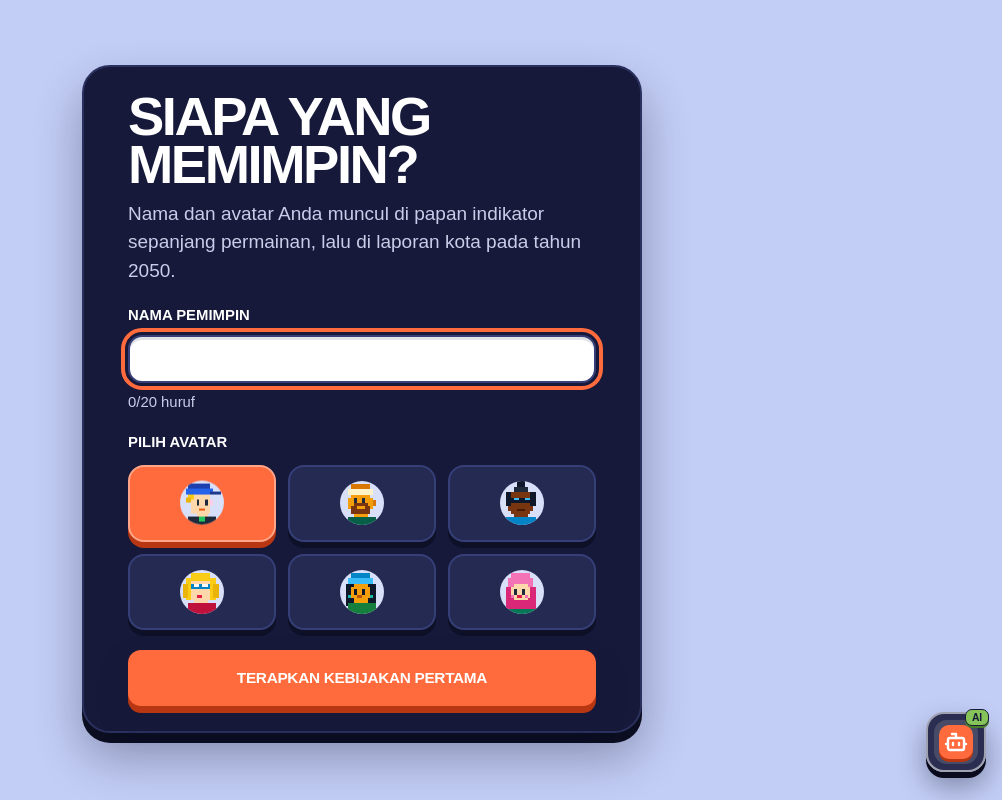
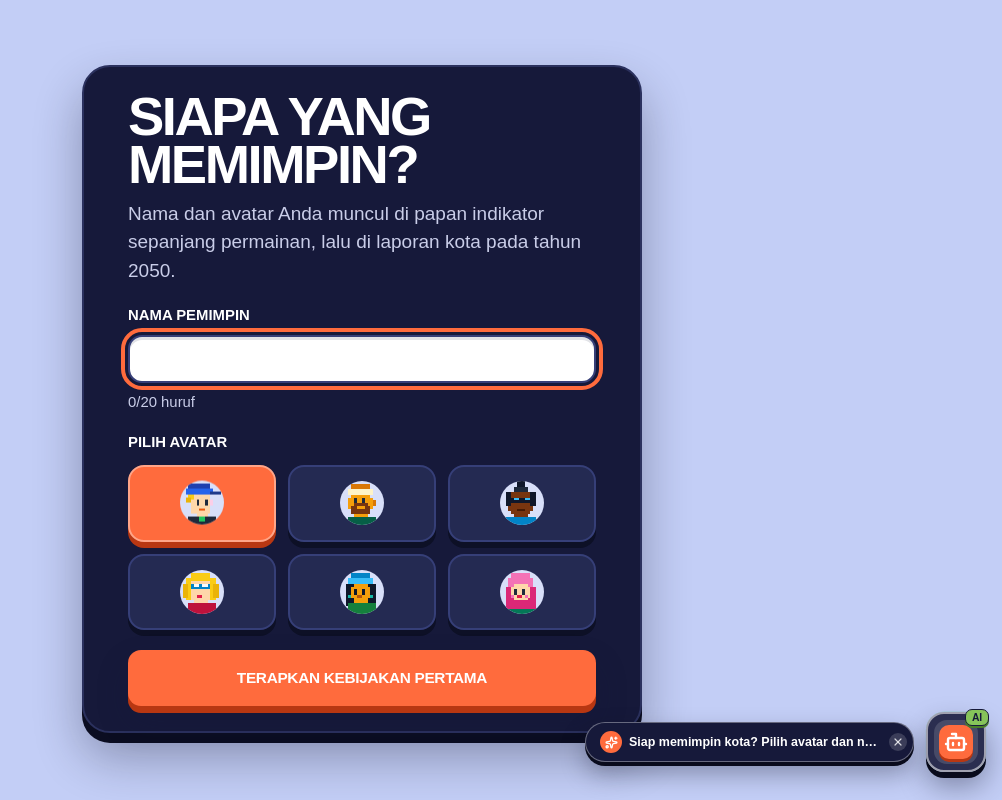
Before and after one commit to sija-sukses/ecopolis, a Next.js app: page /play in a window 1280 px wide. Shown: the whole page, without its empty margins (278-1280 px from the left). Built offline with nearby package versions, Linux system fonts and the light colour scheme; a web font is replaced by a local one.

Commit message:
feat(results,advisor): tambah stempel cap dinas evaluasi 2050 dan balon petunjuk lembut ai tara

```diff
--- a/app/(game)/game.css
+++ b/app/(game)/game.css
@@ -821,17 +821,131 @@
   letter-spacing: -0.03em;
 }
 
+.result__kicker-wrap {
+  display: flex;
+  align-items: center;
+  gap: 8px;
+  flex-wrap: wrap;
+}
+
 .result__badge {
   display: inline-flex;
   align-items: center;
-  padding: 7px 14px;
+  padding: 3px 8px;
   border-radius: 999px;
   background: var(--field-grass);
   color: var(--ink);
-  font-size: 0.72rem;
+  font-size: 0.64rem;
   font-weight: 900;
   text-transform: uppercase;
   letter-spacing: 0.03em;
+}
+
+/* Stempel Cap Dinas Evaluasi 2050 */
+.eval-stamp {
+  display: inline-flex;
+  padding: 3px;
+  border: 3px double currentColor;
+  border-radius: 12px;
+  text-transform: uppercase;
+  letter-spacing: 0.04em;
+  transform: rotate(-7deg);
+  user-select: none;
+  pointer-events: none;
+  animation: stampSlam 520ms cubic-bezier(0.18, 0.89, 0.32, 1.28) forwards;
+  animation-delay: 280ms;
+  opacity: 0;
+  flex-shrink: 0;
+}
+
+@keyframes stampSlam {
+  0% {
+    opacity: 0;
+    transform: scale(2.4) rotate(-26deg);
+    filter: blur(3px);
+  }
+  65% {
+    opacity: 1;
+    transform: scale(0.93) rotate(-5deg);
+    filter: blur(0);
+  }
+  82% {
+    transform: scale(1.04) rotate(-8deg);
+  }
+  100% {
+    opacity: 0.94;
+    transform: scale(1) rotate(-7deg);
+    filter: blur(0);
+  }
+}
+
+.eval-stamp--a {
+  color: #166534;
+  background: rgba(22, 101, 52, 0.06);
+  box-shadow: inset 0 0 0 1px rgba(22, 101, 52, 0.16);
+}
+
+.eval-stamp--b {
+  color: #c2410c;
+  background: rgba(194, 65, 12, 0.06);
+  box-shadow: inset 0 0 0 1px rgba(194, 65, 12, 0.16);
+}
+
+.eval-stamp--c {
+  color: #b91c1c;
+  background: rgba(185, 28, 28, 0.06);
+  box-shadow: inset 0 0 0 1px rgba(185, 28, 28, 0.16);
+}
+
+.eval-stamp__inner {
+  display: flex;
+  flex-direction: column;
+  align-items: center;
+  padding: 4px 10px;
+  border: 1.5px dashed currentColor;
+  border-radius: 8px;
+  gap: 1px;
+  line-height: 1.1;
+}
+
+.eval-stamp__agency {
+  font-size: 0.55rem;
+  font-weight: 900;
+  letter-spacing: 0.08em;
+  opacity: 0.88;
+}
+
+.eval-stamp__center {
+  display: flex;
+  flex-direction: column;
+  align-items: center;
+  padding-block: 2px;
+}
+
+.eval-stamp__grade {
+  font-size: 1.15rem;
+  font-weight: 900;
+  letter-spacing: 0.06em;
+  line-height: 1;
+}
+
+.eval-stamp__status {
+  font-size: 0.6rem;
+  font-weight: 900;
+  letter-spacing: 0.04em;
+  margin-top: 2px;
+}
+
+.eval-stamp__date {
+  font-size: 0.5rem;
+  font-weight: 800;
+  letter-spacing: 0.1em;
+  opacity: 0.88;
+  border-top: 1px solid currentColor;
+  padding-top: 2px;
+  margin-top: 2px;
+  width: 100%;
+  text-align: center;
 }
 
 .result__title {
@@ -1637,8 +1751,13 @@
   .crane-jib,
   .crane-load,
   .confetti-piece,
-  .mayor-sprite--ceremony {
+  .mayor-sprite--ceremony,
+  .eval-stamp,
+  .assist__orb--nudge,
+  .assist__nudge {
     animation: none;
+    transform: none;
+    opacity: 1;
   }
 
   .pick__btn:hover {
@@ -1963,6 +2082,124 @@
   box-shadow: 0 2px 0 #487d27;
 }
 
+/* Denyut pendar aura dan balon petunjuk lembut staf ahli AI TARA */
+.assist__orb--nudge {
+  animation: orbNudgePulse 2.8s ease-in-out infinite;
+}
+
+@keyframes orbNudgePulse {
+  0%, 100% {
+    box-shadow:
+      0 6px 0 #090b1c,
+      0 14px 28px rgba(11, 13, 33, 0.38),
+      0 0 0 0 rgba(74, 222, 128, 0.55);
+  }
+  50% {
+    box-shadow:
+      0 6px 0 #090b1c,
+      0 16px 32px rgba(11, 13, 33, 0.44),
+      0 0 0 9px rgba(74, 222, 128, 0);
+  }
+}
+
+.assist__nudge {
+  position: absolute;
+  top: 50%;
+  transform: translateY(-50%);
+  display: flex;
+  align-items: center;
+  gap: 4px;
+  padding: 4px 6px 4px 8px;
+  border: 1.5px solid rgba(255, 255, 255, 0.35);
+  border-radius: 999px;
+  background: var(--field-ink);
+  color: #ffffff;
+  box-shadow:
+    0 4px 0 #090b1c,
+    0 12px 24px rgba(11, 13, 33, 0.35);
+  white-space: nowrap;
+  animation: nudgeSlideIn 320ms cubic-bezier(0.22, 1, 0.36, 1) forwards;
+  pointer-events: auto;
+  z-index: 2;
+}
+
+.assist__nudge--right {
+  right: calc(100% + 12px);
+}
+
+.assist__nudge--left {
+  left: calc(100% + 12px);
+}
+
+@keyframes nudgeSlideIn {
+  from {
+    opacity: 0;
+    transform: translateY(-50%) scale(0.85);
+  }
+  to {
+    opacity: 1;
+    transform: translateY(-50%) scale(1);
+  }
+}
+
+.assist__nudge-body {
+  display: inline-flex;
+  align-items: center;
+  gap: 7px;
+  padding: 4px 6px;
+  border: none;
+  background: transparent;
+  color: inherit;
+  font-family: inherit;
+  font-size: 0.78rem;
+  font-weight: 800;
+  cursor: pointer;
+  text-align: left;
+}
+
+.assist__nudge-body:hover .assist__nudge-text {
+  text-decoration: underline;
+}
+
+.assist__nudge-icon {
+  display: grid;
+  place-items: center;
+  width: 22px;
+  height: 22px;
+  border-radius: 999px;
+  background: var(--accent);
+  color: #ffffff;
+  flex-shrink: 0;
+}
+
+.assist__nudge-text {
+  max-width: clamp(160px, 45vw, 250px);
+  overflow: hidden;
+  text-overflow: ellipsis;
+  white-space: nowrap;
+  line-height: 1.2;
+}
+
+.assist__nudge-dismiss {
+  display: grid;
+  place-items: center;
+  width: 18px;
+  height: 18px;
+  padding: 0;
+  border: none;
+  border-radius: 999px;
+  background: rgba(255, 255, 255, 0.16);
+  color: rgba(255, 255, 255, 0.8);
+  cursor: pointer;
+  transition: background-color 150ms ease;
+  flex-shrink: 0;
+}
+
+.assist__nudge-dismiss:hover {
+  background: rgba(255, 255, 255, 0.3);
+  color: #ffffff;
+}
+
 .assist__panel {
   position: absolute;
   bottom: 72px;
--- a/components/ai-advisor.tsx
+++ b/components/ai-advisor.tsx
@@ -77,9 +77,51 @@ function stopSpeaking() {
   }
 }
 
+function getNudgeMessage(
+  round: number,
+  stats: { economy: number; environment: number; satisfaction: number; energy: number },
+  hasLeader: boolean,
+): string {
+  if (!hasLeader) {
+    return 'Siap memimpin kota? Pilih avatar dan nama Anda!';
+  }
+  if (round > ROUNDS) {
+    return 'Laporan 2050 terbit! Diskusikan evaluasi bersama TARA.';
+  }
+  if (stats.environment <= 35) {
+    return '⚠️ Lingkungan kritis! TARA punya saran mitigasi emisi.';
+  }
+  if (stats.economy <= 35) {
+    return '⚠️ Ekonomi defisit! Perlu stimulus anggaran segera.';
+  }
+  if (stats.satisfaction <= 35) {
+    return '⚠️ Warga gelisah! Kebijakan berikutnya harus pro-rakyat.';
+  }
+  if (stats.energy <= 35) {
+    return '⚠️ Listrik menipis! Amankan sumber daya energi.';
+  }
+  switch (round) {
+    case 1:
+      return 'TARA siap membantu analisis PLTU vs PLTS Surya.';
+    case 2:
+      return 'Bimbang antara tol atau BRT? Cek dampak jangka panjangnya.';
+    case 3:
+      return 'Kelola sampah: TPA murah atau investasi daur ulang?';
+    case 4:
+      return 'Ruang hijau atau industri? Tinjau dampaknya bersama TARA.';
+    case 5:
+      return 'Ronde penentu! Konsultasikan tata ruang hunian 2050.';
+    default:
+      return 'Ada yang ingin dikonsultasikan seputar strategi kota?';
+  }
+}
+
 export function AiAdvisor() {
   const { state } = useGame();
   const [open, setOpen] = useState(false);
+  const hasLeader = Boolean(state.leader);
+  const currentKey = `${state.round}-${hasLeader ? 'leader' : 'prep'}`;
+  const [dismissedKey, setDismissedKey] = useState<string | null>(null);
   const [pos, setPos] = useState<{ x: number; y: number; side: 'left' | 'right' }>({
     x: -1,
     y: -1,
@@ -156,6 +198,14 @@ export function AiAdvisor() {
     };
   }, []);
 
+  // Batasi durasi tayang balon petunjuk (nudge) hingga 9 detik
+  useEffect(() => {
+    const timer = setTimeout(() => {
+      setDismissedKey(currentKey);
+    }, 9000);
+    return () => clearTimeout(timer);
+  }, [currentKey]);
+
   function onPointerDown(e: React.PointerEvent<HTMLButtonElement>) {
     e.currentTarget.setPointerCapture(e.pointerId);
     dragRef.current = {
@@ -177,6 +227,7 @@ export function AiAdvisor() {
     if (!d.moved && Math.hypot(dx, dy) > 6) {
       d.moved = true;
       setDragging(true);
+      setDismissedKey(currentKey);
     }
     if (!d.moved) return;
 
@@ -213,7 +264,10 @@ export function AiAdvisor() {
     }
 
     play('click', state.muted);
-    setOpen((prev) => !prev);
+    setOpen((prev) => {
+      if (!prev) setDismissedKey(currentKey);
+      return !prev;
+    });
   }
 
   async function ask(rawQuestion: string) {
@@ -324,6 +378,8 @@ export function AiAdvisor() {
       : `Ronde ${state.round} / ${ROUNDS}`;
 
   const prompts = quickPromptsFor(state.round, Boolean(state.leader));
+  const nudgeText = getNudgeMessage(state.round, state.stats, Boolean(state.leader));
+  const showNudge = !open && !dragging && dismissedKey !== currentKey;
 
   return (
     <div
@@ -332,7 +388,7 @@ export function AiAdvisor() {
     >
       <button
         type="button"
-        className="assist__orb"
+        className={`assist__orb${showNudge && !open ? ' assist__orb--nudge' : ''}`}
         onPointerDown={onPointerDown}
         onPointerMove={onPointerMove}
         onPointerUp={onPointerUp}
@@ -349,6 +405,41 @@ export function AiAdvisor() {
           AI
         </span>
       </button>
+
+      {showNudge && !open && !dragging && (
+        <aside
+          className={`assist__nudge assist__nudge--${pos.side}`}
+          role="status"
+          aria-live="polite"
+        >
+          <button
+            type="button"
+            className="assist__nudge-body"
+            onClick={() => {
+              play('click', state.muted);
+              setOpen(true);
+              setDismissedKey(currentKey);
+            }}
+          >
+            <span className="assist__nudge-icon" aria-hidden="true">
+              <Sparkles size={13} strokeWidth={2.4} />
+            </span>
+            <span className="assist__nudge-text">{nudgeText}</span>
+          </button>
+          <button
+            type="button"
+            className="assist__nudge-dismiss"
+            onClick={(e) => {
+              e.stopPropagation();
+              setDismissedKey(currentKey);
+            }}
+            aria-label="Tutup petunjuk TARA"
+            title="Tutup"
+          >
+            <X size={12} strokeWidth={2.4} />
+          </button>
+        </aside>
+      )}
 
       {open && (
         <section className="assist__panel" aria-label="Asisten AI Ecopolis">
--- a/lib/sfx.ts
+++ b/lib/sfx.ts
@@ -6,7 +6,7 @@
  * pembuatannya sebelum ada interaksi pengguna.
  */
 
-type Sound = 'click' | 'drop' | 'construct' | 'ceremony' | 'done';
+type Sound = 'click' | 'drop' | 'construct' | 'ceremony' | 'done' | 'stamp';
 
 /** Nada dalam Hz, dan panjangnya dalam detik. */
 const NOTES: Record<Sound, { freq: number[]; dur: number; type: OscillatorType }> = {
@@ -15,6 +15,7 @@ const NOTES: Record<Sound, { freq: number[]; dur: number; type: OscillatorType }
   construct: { freq: [330, 440, 392], dur: 0.24, type: 'triangle' },
   ceremony: { freq: [523, 659, 784, 1046], dur: 0.48, type: 'triangle' },
   done: { freq: [523, 659, 784], dur: 0.42, type: 'triangle' },
+  stamp: { freq: [180, 110, 75], dur: 0.16, type: 'triangle' },
 };
 
 let ctx: AudioContext | null = null;
@@ -23,16 +24,16 @@ export function play(sound: Sound, muted: boolean): void {
   if (muted || typeof window === 'undefined') return;
 
   try {
-    ctx ??= new AudioContext();
-    if (ctx.state === 'suspended') void ctx.resume();
+    const audioCtx = (ctx ??= new AudioContext());
+    if (audioCtx.state === 'suspended') void audioCtx.resume();
 
     const { freq, dur, type } = NOTES[sound];
-    const now = ctx.currentTime;
+    const now = audioCtx.currentTime;
     const step = dur / freq.length;
 
-    freq.forEach((f, i) => {
-      const osc = ctx!.createOscillator();
-      const gain = ctx!.createGain();
+    for (const [i, f] of freq.entries()) {
+      const osc = audioCtx.createOscillator();
+      const gain = audioCtx.createGain();
       osc.type = type;
       osc.frequency.setValueAtTime(f, now + i * step);
 
@@ -41,10 +42,10 @@ export function play(sound: Sound, muted: boolean): void {
       gain.gain.exponentialRampToValueAtTime(0.12, now + i * step + 0.012);
       gain.gain.exponentialRampToValueAtTime(0.0001, now + i * step + step);
 
-      osc.connect(gain).connect(ctx!.destination);
+      osc.connect(gain).connect(audioCtx.destination);
       osc.start(now + i * step);
       osc.stop(now + i * step + step);
-    });
+    }
   } catch {
     // Peramban menolak audio. Permainan tidak boleh ikut berhenti karenanya.
   }
```
Also changed, not shown: components/results-view.tsx (+60 -6 lines).
